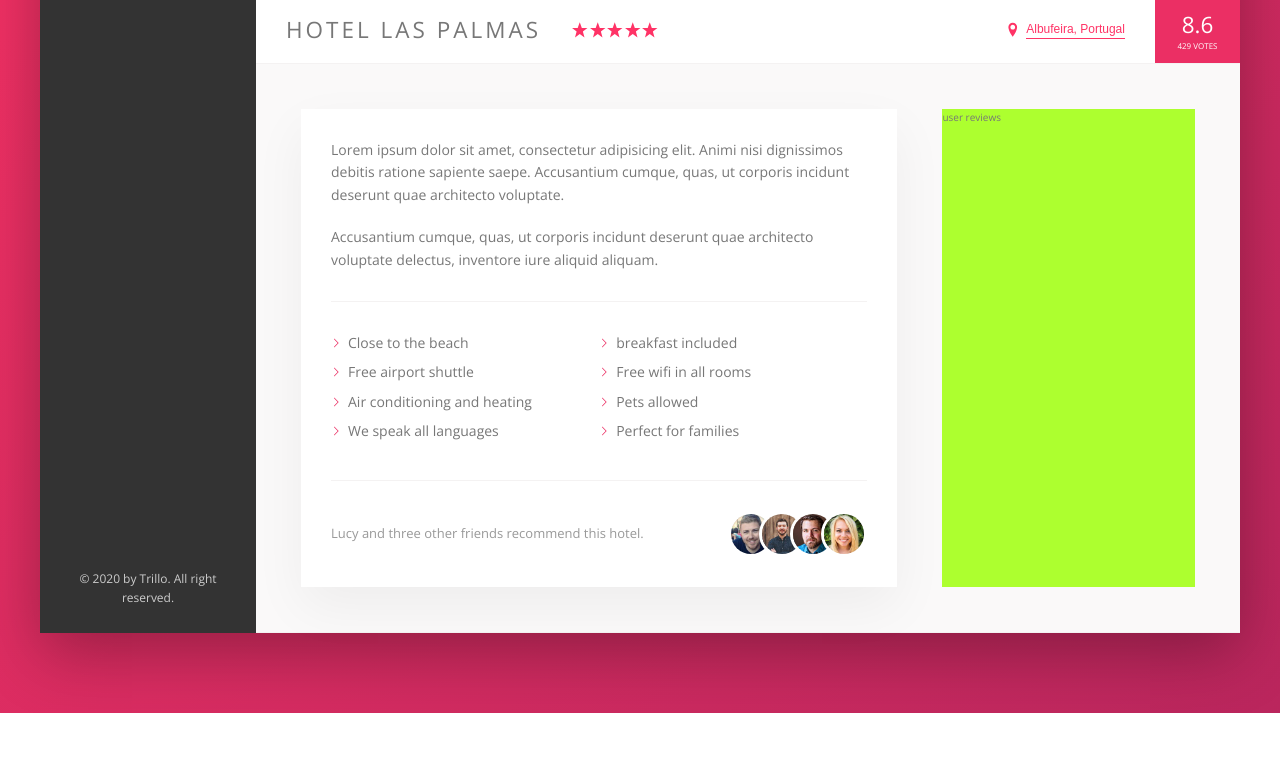
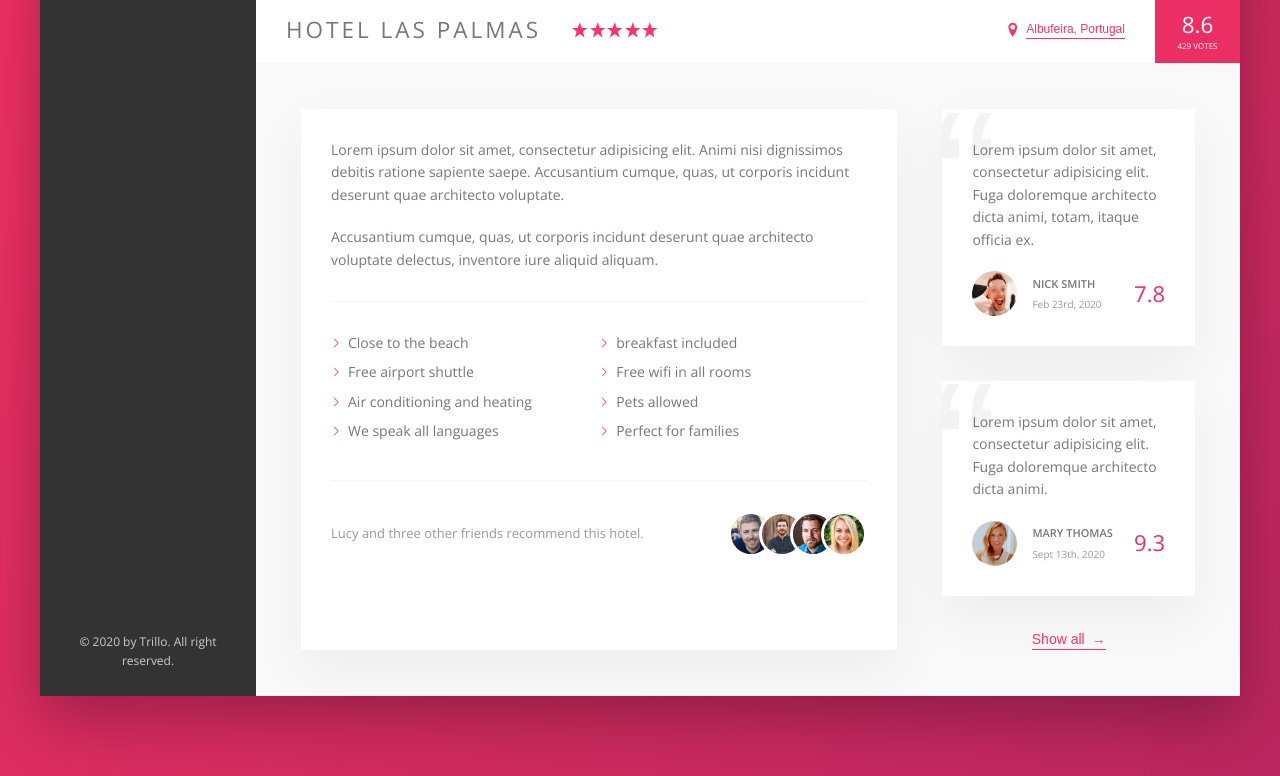
Before and after one commit to lawellwilhelm-dev/trillo, a website: page index.html in a window 1280 px wide. Shown: the part 539-1315 px from the top of the page. Before the commit the page ends 1252 px from the top, so only its background shows below. Drawn offline with nearby package versions, Linux system fonts and the light colour scheme.

Commit message:
Build user reviews section

```diff
--- a/index.html
+++ b/index.html
@@ -169,7 +169,34 @@
                         </div>
 
                         <div class="user-reviews">
-                            user reviews
+                            <figure class="review">
+                                <blockquote class="review__text">
+                                    Lorem ipsum dolor sit amet, consectetur adipisicing elit. Fuga doloremque architecto dicta animi, totam, itaque officia ex.
+                                </blockquote>
+                                <figcaption class="review__user">
+                                    <img src="img/user-1.jpg" alt="User 1" class="review__photo">
+                                    <div class="review__user-box">
+                                        <p class="review__user-name">Nick Smith</p>
+                                        <p class="review__user-date">Feb 23rd, 2020</p>
+                                    </div>
+                                    <div class="review__rating">7.8</div>
+                                </figcaption>
+                            </figure>
+
+                            <figure class="review">
+                                <blockquote class="review__text">
+                                    Lorem ipsum dolor sit amet, consectetur adipisicing elit. Fuga doloremque architecto dicta animi.                                </blockquote>
+                                <figcaption class="review__user">
+                                    <img src="img/user-2.jpg" alt="User 1" class="review__photo">
+                                    <div class="review__user-box">
+                                        <p class="review__user-name">Mary Thomas</p>
+                                        <p class="review__user-date">Sept 13th, 2020</p>
+                                    </div>
+                                    <div class="review__rating">9.3</div>
+                                </figcaption>
+                            </figure>
+
+                            <button class="btn-inline">Show all <span>&rarr;</span></button>
                         </div>
                     </div>
 
--- a/sass/_components.scss
+++ b/sass/_components.scss
@@ -313,8 +313,18 @@
 
     transition: all .2s;
 
+    & span {
+        margin-left: 3px;
+
+        transition: margin-left .2s;
+    }
+
     &:hover {
         color: var(--color-grey-dark-1);
+
+        span {
+            margin-left: 8px;
+        }
     }
 
     &:focus {
@@ -408,3 +418,68 @@
         margin-right: -1.5rem;
     }
 }
+
+.review {
+
+    background-color: #fff;
+    box-shadow: var(--shadow-light);
+    padding: 3rem;
+    margin-bottom: 3.5rem;
+    overflow: hidden;
+
+    position: relative;
+
+    &__text {
+        margin-bottom: 2rem;
+
+        position: relative;
+        z-index: 10;
+    }
+
+    &__user {
+        display: flex;
+        align-items: center;
+    }
+
+    &__photo {
+        height: 4.5rem;
+        width: 4.5rem;
+        border-radius: 50%;
+        margin-right: 1.5rem;
+    }
+
+    &__user-box {
+        margin-right: auto;
+    }
+
+    &__user-name {
+        font-size: 1.1rem;
+        font-weight: 600;
+        text-transform: uppercase;
+        margin-bottom: 4px;
+    }
+
+    &__user-date {
+        font-size: 1rem;
+        color: var(--color-grey-dark-3);
+    }
+
+    &__rating {
+        font-size: 2.2rem;
+        font-weight: 300;
+        color: var(--color-primary);
+    }
+
+    &::before {
+        content: "\201C";
+        position: absolute;
+        top: -2.75rem;
+        left: -1rem;
+        z-index: 1;
+
+        font-family: sans-serif;
+        font-size: 20rem;
+        color: var(--color-grey-light-2);
+        line-height: 1;
+    }
+}
--- a/sass/_layout.scss
+++ b/sass/_layout.scss
@@ -44,10 +44,11 @@
     padding: 4.5rem;
     background-color: var(--color-grey-light-1);
     border-bottom: var(--line);
+
+    font-size: 1.4rem;
 }
 
 .description {
-    font-size: 1.4rem;
 
     background-color: #fff;
     box-shadow: var(--shadow-light);
@@ -58,7 +59,9 @@
 }
 
 .user-reviews  {
-    background-color: greenyellow;
+    flex: 1;
 
-    flex: 1;
+    display: flex;
+    flex-direction: column;
+    align-items: center;
 }
```
Also changed, not shown: css/style.css, 1 other file.
